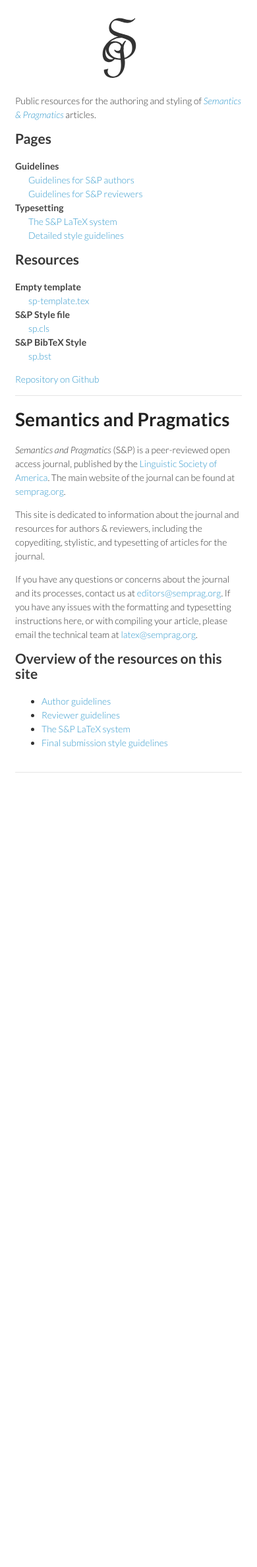
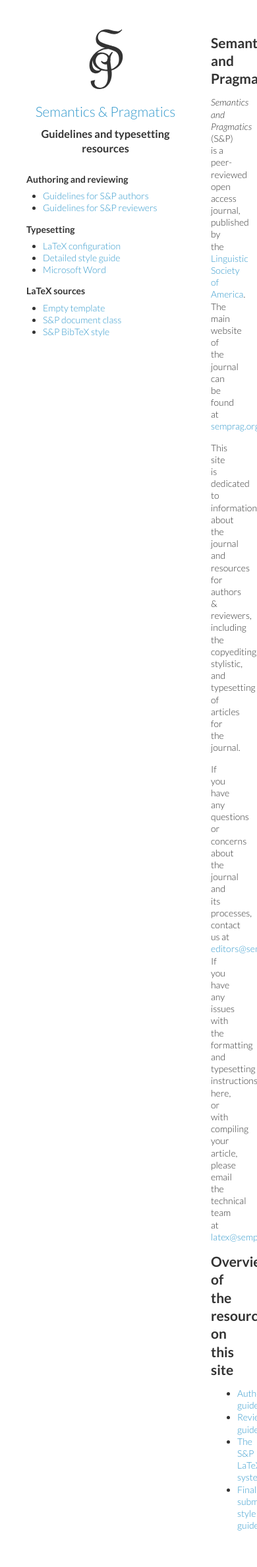
Before and after one commit to semprag/semprag.github.io, a Jekyll site: the page built from index.md, in a window 390 px wide. Shown: the whole page at 66% size. Built offline with Jekyll 4.4.1, drawn with Linux system fonts in a browser that asks for light colours; before the commit the page ends 1214 px from its top, so only the background shows below that.

Commit message:
Simplify styles -- remove 'responsive' layout; refactor navigational sidebar

```diff
--- a/_layouts/default.html
+++ b/_layouts/default.html
@@ -1,49 +1,74 @@
-<!doctype html>
+<!DOCTYPE html>
+<head>
   <meta charset="utf-8">
-<title>Semantics &amp; Pragmatics</title>
-<link rel="stylesheet" href="/master.css">
-<div class="wrapper">
-  <header>
-    <div class="logo" style="padding-right: 30px">
+  <title>Semantics & Pragmatics</title>
+  <link rel="icon" href="favicon.ico" type="image/x-icon">
+  <link rel="stylesheet" href="/master.css" type="text/css">
+</head>
+<body>
+  <nav>
+    <div style="text-align: center; margin-bottom: 2em">
       <a href="/">{% include logo.svg %}</a>
+      <h1><a href="http://semprag.org/">Semantics & Pragmatics</a></h1>
+      <h3>Guidelines and typesetting resources</h3>
     </div>
-    <p>Public resources for the authoring and styling of <a href="http://semprag.org/" class="journal">Semantics &amp; Pragmatics</a> articles.</p>
 
-    <h2>Pages</h2>
-    <dl>
-      <dt>Guidelines</dt>
-        <dd><a href="/author">Guidelines for S&P authors</a></dd>
-        <dd><a href="/reviewers">Guidelines for S&P reviewers</a></dd>
-      <dt>Typesetting</dt>
-        <dd><a href="/basics">The S&P LaTeX system</a></dd>
-        <dd><a href="/style">Detailed style guidelines</a></dd>
-    </dl>
+    <section>
+      <strong>Authoring and reviewing</strong>
+      <ul>
+        <li><a href="/author">Guidelines for S&P authors</a></li>
+        <li><a href="/reviewers">Guidelines for S&P reviewers</a></li>
+      </ul>
+    </section>
 
-    <h2>Resources</h2>
-    <dl>
-      <dt>Empty template</dt>
-        <dd><a href="/source/sp-template.tex">sp-template.tex</a></dd>
-      <dt>S&amp;P Style file</dt>
-        <dd><a href="/source/sp.cls">sp.cls</a></dd>
-      <dt>S&amp;P BibTeX Style</dt>
-        <dd><a href="/source/sp.bst">sp.bst</a></dd>
-    </dl>
+    <section>
+      <strong>Typesetting</strong>
+      <ul>
+        <li><a href="/basics">LaTeX configuration</a></li>
+        <li><a href="/style">Detailed style guide</a></li>
+        <li><a href="/word">Microsoft Word</a></li>
+      </ul>
+    </section>
 
-    <p><a href="https://github.com/semprag/semprag.github.com">Repository on Github</a></p>
-  </header>
     <section>
+      <strong>LaTeX sources</strong>
+      <ul>
+        <li><a href="/source/sp-template.tex">Empty template</a></li>
+        <li><a href="/source/sp.cls">S&P document class</a></li>
+        <li><a href="/source/sp.bst">S&P BibTeX style</a></li>
+      </ul>
+    </section>
+
+    <section id="administrative" style="display: none; opacity: 0.5">
+      <strong>Administrative</strong>
+      <ul>
+        <li><a href="/workflow">Workflow</a></li>
+        <li><a href="/internal">Internal</a></li>
+        <li><a href="/lucida">Lucida</a></li>
+        <li><a href="https://github.com/semprag/semprag.github.com">This repository on GitHub</a></li>
+      </ul>
+    </section>
+  </nav>
+  <article>
     {{ content }}
-  </section>
-  <footer>
-  </footer>
-</div>
+  </article>
   <script>
-  var _gaq = _gaq || [];
-  _gaq.push(['_setAccount', 'UA-20644777-6']);
-  _gaq.push(['_trackPageview']);
+    var _gaq = [['_setAccount', 'UA-20644777-6'], ['_trackPageview']];
     (function() {
       var ga = document.createElement('script'); ga.type = 'text/javascript'; ga.async = true;
       ga.src = ('https:' == document.location.protocol ? 'https://ssl' : 'http://www') + '.google-analytics.com/ga.js';
-    var s = document.getElementsByTagName('script')[0]; s.parentNode.insertBefore(ga, s);
+      document.body.appendChild(ga);
     })();
   </script>
+  <script>
+  var escapes = 0;
+  document.addEventListener('keyup', function(ev) {
+    if (ev.which == 27) {
+      escapes++;
+    }
+    if (escapes > 1) {
+      document.getElementById('administrative').style.display = 'block';
+    }
+  });
+  </script>
+</body>
--- a/master.css
+++ b/master.css
@@ -1,336 +1,80 @@
 @import url(https://fonts.googleapis.com/css?family=Lato:300italic,700italic,300,700);
 
 body {
-  padding:50px;
-  font:14px/1.5 Lato, "Helvetica Neue", Helvetica, Arial, sans-serif;
-  color:#333;
-  font-weight:300;
+  margin: 0;
+  padding: 40px;
+  font: 14px Lato, "Helvetica Neue", Helvetica, Arial, sans-serif;
+  font-weight: 300;
+  color: #333;
+  line-height: 1.3;
 }
 
 h1, h2, h3, h4, h5, h6 {
-  color:#222;
-  margin:0 0 20px;
+  margin: 0.5em 0;
 }
 
-h1, h2, h3 {
-  line-height:1.1;
+nav {
+  width: 240px;
+  position: fixed;
+}
+nav section {
+   margin: 1em 0;
+}
+nav ul {
+  margin: .5em 0;
+  padding-left: 25px;
 }
 
-h1 {
-  font-size:28px;
+article {
+  margin-left: 280px;
+  max-width: 680px;
 }
 
-h2 {
-  color:#393939;
-}
-
-h3, h4, h5, h6 {
-  color:#494949;
+svg.logo {
+  height: 100px;
+  fill: #333;
 }
 
 a {
-  color:#39c;
-  font-weight:400;
-  text-decoration:none;
+  color: #39C;
+  font-weight: 400;
+  text-decoration: none;
 }
 a:visited {
-  color:#2E8AB8;
+  color: #2E8AB8;
 }
 a:hover {
-  text-decoration:underline;
+  text-decoration: underline;
 }
 a:active {
-  color:#3091C2;
-}
-
-a small {
-  font-size:11px;
-  color:#777;
-  margin-top:-0.6em;
-  display:block;
-}
-.journal {
-  font-style:italic;
-  font-weight:300;
-}
-
-.wrapper {
-  width:860px;
-  margin:0 auto;
+  color: #3091C2;
 }
 
 blockquote {
-  border-left:1px solid #e5e5e5;
-  margin:0;
-  padding:0 0 0 20px;
-  font-style:italic;
+  border-left: 1px solid #e5e5e5;
+  margin: 0;
+  padding-left: 10px;
+  /*font-style: italic;*/
 }
 
 code, pre {
-  font-family:Monaco, Bitstream Vera Sans Mono, Lucida Console, Terminal;
-  color:#333;
-  font-size:12px;
+  font-family: Monaco, Bitstream Vera Sans Mono, Lucida Console, Terminal;
+  color: #333;
+  font-size: 12px;
 }
 
 pre {
-  padding:8px 15px;
-  background: #f8f8f8;
-  border-radius:5px;
-  border:1px solid #e5e5e5;
-  overflow-x: auto;
-}
-
-table {
-  width:100%;
-  border-collapse:collapse;
-}
-
-th, td {
-  text-align:left;
-  padding:5px 10px;
-  border-bottom:1px solid #e5e5e5;
+  padding: 5px 7px;
+  background: #FAFAFA;
+  border: 1px solid #DDD;
+  white-space: pre-wrap;
 }
 
 dt {
-  color:#444;
-  font-weight:700;
+  margin-top: .5em;
+  color: #444;
+  font-weight: 700;
 }
-
 dd {
   margin-left: 20px;
 }
-
-th {
-  color:#444;
-}
-
-img {
-  max-width:100%;
-}
-
-header {
-  width:270px;
-  position:fixed;
-}
-
-header ul {
-  list-style:none;
-  height:40px;
-
-  padding:0;
-
-  background: #eee;
-  background: -moz-linear-gradient(top, #f8f8f8 0%, #dddddd 100%);
-  background: -webkit-gradient(linear, left top, left bottom, color-stop(0%,#f8f8f8), color-stop(100%,#dddddd));
-  background: -webkit-linear-gradient(top, #f8f8f8 0%,#dddddd 100%);
-  background: -o-linear-gradient(top, #f8f8f8 0%,#dddddd 100%);
-  background: -ms-linear-gradient(top, #f8f8f8 0%,#dddddd 100%);
-  background: linear-gradient(top, #f8f8f8 0%,#dddddd 100%);
-
-  border-radius:5px;
-  border:1px solid #d2d2d2;
-  box-shadow:inset #fff 0 1px 0, inset rgba(0,0,0,0.03) 0 -1px 0;
-  width:270px;
-}
-
-header li {
-  width:89px;
-  border-right:1px solid #d2d2d2;
-  height:40px;
-}
-
-header ul a {
-  line-height:1;
-  font-size:11px;
-  color:#999;
-  display:block;
-  text-align:center;
-  padding-top:6px;
-  height:40px;
-}
-
-strong {
-  color:#222;
-  font-weight:700;
-}
-
-header ul li + li {
-  width:88px;
-  border-left:1px solid #fff;
-}
-
-header ul li + li + li {
-  border-right:none;
-  width:89px;
-}
-
-header ul a strong {
-  font-size:14px;
-  display:block;
-  color:#222;
-}
-
-.logo {
-  text-align: center;
-}
-.logo svg {
-  height:100px;
-  fill:#333;
-}
-
-section {
-  width:570px;
-  margin-left: 280px;
-  padding-bottom:50px;
-}
-
-small {
-  font-size:11px;
-}
-
-hr {
-  border:0;
-  background:#e5e5e5;
-  height:1px;
-  margin:0 0 20px;
-}
-
-footer {
-  width:270px;
-  position:fixed;
-  bottom:50px;
-}
-
-@media print, screen and (max-width: 960px) {
-
-  div.wrapper {
-    width:auto;
-    margin:0;
-  }
-
-  header, section, footer {
-    float:none;
-    position:static;
-    width:auto;
-  }
-
-  header {
-    padding-right:320px;
-  }
-
-  section {
-    border:1px solid #e5e5e5;
-    border-width:1px 0;
-    padding:20px 0;
-    margin:0 0 20px;
-  }
-
-  header a small {
-    display:inline;
-  }
-
-  header ul {
-    position:absolute;
-    right:50px;
-    top:52px;
-  }
-}
-
-@media print, screen and (max-width: 720px) {
-  body {
-    word-wrap:break-word;
-  }
-
-  header {
-    padding:0;
-  }
-
-  header ul, header p.view {
-    position:static;
-  }
-
-  pre, code {
-    word-wrap:normal;
-  }
-}
-
-@media print, screen and (max-width: 480px) {
-  body {
-    padding:15px;
-  }
-
-  header ul {
-    display:none;
-  }
-}
-
-@media print {
-  body {
-    padding:0.4in;
-    font-size:12pt;
-    color:#444;
-  }
-}
-
-
-.highlight  { background: #ffffff; }
-.highlight .c { color: #999988; font-style: italic } /* Comment */
-.highlight .err { color: #a61717; background-color: #e3d2d2 } /* Error */
-.highlight .k { font-weight: bold } /* Keyword */
-.highlight .o { font-weight: bold } /* Operator */
-.highlight .cm { color: #999988; font-style: italic } /* Comment.Multiline */
-.highlight .cp { color: #999999; font-weight: bold } /* Comment.Preproc */
-.highlight .c1 { color: #999988; font-style: italic } /* Comment.Single */
-.highlight .cs { color: #999999; font-weight: bold; font-style: italic } /* Comment.Special */
-.highlight .gd { color: #000000; background-color: #ffdddd } /* Generic.Deleted */
-.highlight .gd .x { color: #000000; background-color: #ffaaaa } /* Generic.Deleted.Specific */
-.highlight .ge { font-style: italic } /* Generic.Emph */
-.highlight .gr { color: #aa0000 } /* Generic.Error */
-.highlight .gh { color: #999999 } /* Generic.Heading */
-.highlight .gi { color: #000000; background-color: #ddffdd } /* Generic.Inserted */
-.highlight .gi .x { color: #000000; background-color: #aaffaa } /* Generic.Inserted.Specific */
-.highlight .go { color: #888888 } /* Generic.Output */
-.highlight .gp { color: #555555 } /* Generic.Prompt */
-.highlight .gs { font-weight: bold } /* Generic.Strong */
-.highlight .gu { color: #800080; font-weight: bold; } /* Generic.Subheading */
-.highlight .gt { color: #aa0000 } /* Generic.Traceback */
-.highlight .kc { font-weight: bold } /* Keyword.Constant */
-.highlight .kd { font-weight: bold } /* Keyword.Declaration */
-.highlight .kn { font-weight: bold } /* Keyword.Namespace */
-.highlight .kp { font-weight: bold } /* Keyword.Pseudo */
-.highlight .kr { font-weight: bold } /* Keyword.Reserved */
-.highlight .kt { color: #445588; font-weight: bold } /* Keyword.Type */
-.highlight .m { color: #009999 } /* Literal.Number */
-.highlight .s { color: #d14 } /* Literal.String */
-.highlight .na { color: #008080 } /* Name.Attribute */
-.highlight .nb { color: #0086B3 } /* Name.Builtin */
-.highlight .nc { color: #445588; font-weight: bold } /* Name.Class */
-.highlight .no { color: #008080 } /* Name.Constant */
-.highlight .ni { color: #800080 } /* Name.Entity */
-.highlight .ne { color: #990000; font-weight: bold } /* Name.Exception */
-.highlight .nf { color: #990000; font-weight: bold } /* Name.Function */
-.highlight .nn { color: #555555 } /* Name.Namespace */
-.highlight .nt { color: #000080 } /* Name.Tag */
-.highlight .nv { color: #008080 } /* Name.Variable */
-.highlight .ow { font-weight: bold } /* Operator.Word */
-.highlight .w { color: #bbbbbb } /* Text.Whitespace */
-.highlight .mf { color: #009999 } /* Literal.Number.Float */
-.highlight .mh { color: #009999 } /* Literal.Number.Hex */
-.highlight .mi { color: #009999 } /* Literal.Number.Integer */
-.highlight .mo { color: #009999 } /* Literal.Number.Oct */
-.highlight .sb { color: #d14 } /* Literal.String.Backtick */
-.highlight .sc { color: #d14 } /* Literal.String.Char */
-.highlight .sd { color: #d14 } /* Literal.String.Doc */
-.highlight .s2 { color: #d14 } /* Literal.String.Double */
-.highlight .se { color: #d14 } /* Literal.String.Escape */
-.highlight .sh { color: #d14 } /* Literal.String.Heredoc */
-.highlight .si { color: #d14 } /* Literal.String.Interpol */
-.highlight .sx { color: #d14 } /* Literal.String.Other */
-.highlight .sr { color: #009926 } /* Literal.String.Regex */
-.highlight .s1 { color: #d14 } /* Literal.String.Single */
-.highlight .ss { color: #990073 } /* Literal.String.Symbol */
-.highlight .bp { color: #999999 } /* Name.Builtin.Pseudo */
-.highlight .vc { color: #008080 } /* Name.Variable.Class */
-.highlight .vg { color: #008080 } /* Name.Variable.Global */
-.highlight .vi { color: #008080 } /* Name.Variable.Instance */
-.highlight .il { color: #009999 } /* Literal.Number.Integer.Long */
```
Lines whose indentation alone changed are shown as unchanged.
